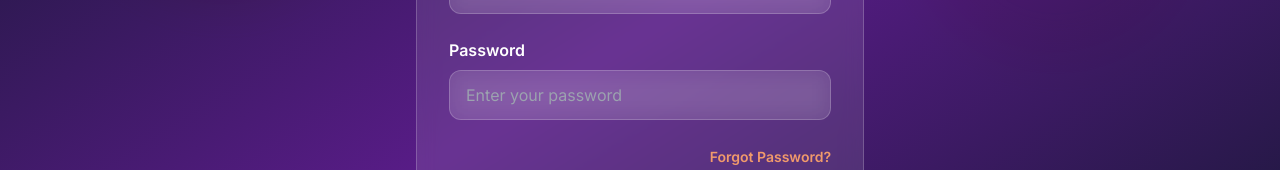
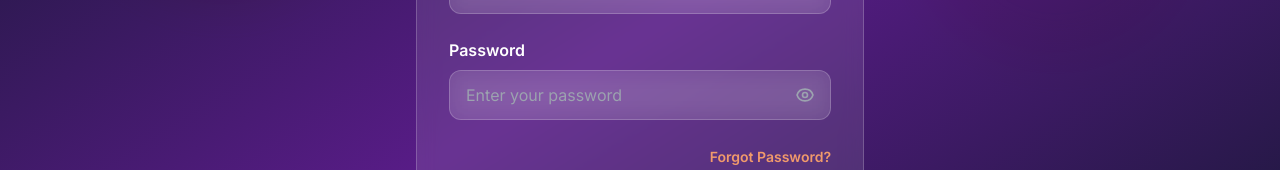
Before and after one commit to Horlyboi03/aidp, a Next.js app: page /admin in a window 1280 px wide. Shown: the part 366-536 px from the top of the page. Built offline with nearby package versions, Linux system fonts and the light colour scheme.

Commit message:
Fixed UI issues: back button, password visibility, notification badges, white modal background

```diff
--- a/app/admin/components/AdminDashboard.tsx
+++ b/app/admin/components/AdminDashboard.tsx
@@ -181,7 +181,7 @@
 
   const tabs = [
     { id: 'overview', label: 'Overview', icon: '📊' },
-    { id: 'applications', label: 'Applications', icon: '📋' },
+    { id: 'applications', label: 'Applications', icon: '📋', badge: stats.pending },
     { id: 'messages', label: 'Messages', icon: '💬', badge: unreadMessagesCount },
     { id: 'settings', label: 'Settings', icon: '⚙️' },
   ]
--- a/app/admin/components/AdminLogin.tsx
+++ b/app/admin/components/AdminLogin.tsx
@@ -29,6 +29,7 @@
   const [showForgotPassword, setShowForgotPassword] = useState(false)
   const [showResetPassword, setShowResetPassword] = useState(false)
   const [resetEmail, setResetEmail] = useState('')
+  const [showPassword, setShowPassword] = useState(false)
 
   const { register, handleSubmit, formState: { errors } } = useForm<LoginData>()
   const { register: registerForgot, handleSubmit: handleSubmitForgot, formState: { errors: errorsForgot } } = useForm<ForgotPasswordData>()
@@ -176,13 +177,31 @@
 
               <div>
                 <label className="block text-white font-semibold mb-2">Password</label>
-                <input
-                  {...register('password', { required: 'Password is required' })}
-                  type="password"
-                  className="form-input w-full px-4 py-3 rounded-xl text-white placeholder-gray-400"
-                  placeholder="Enter your password"
-                  disabled={loading}
-                />
+                <div className="relative">
+                  <input
+                    {...register('password', { required: 'Password is required' })}
+                    type={showPassword ? 'text' : 'password'}
+                    className="form-input w-full px-4 py-3 pr-12 rounded-xl text-white placeholder-gray-400"
+                    placeholder="Enter your password"
+                    disabled={loading}
+                  />
+                  <button
+                    type="button"
+                    onClick={() => setShowPassword(!showPassword)}
+                    className="absolute right-4 top-1/2 -translate-y-1/2 text-gray-400 hover:text-white transition-colors"
+                  >
+                    {showPassword ? (
+                      <svg className="w-5 h-5" fill="none" stroke="currentColor" viewBox="0 0 24 24">
+                        <path strokeLinecap="round" strokeLinejoin="round" strokeWidth={2} d="M13.875 18.825A10.05 10.05 0 0112 19c-4.478 0-8.268-2.943-9.543-7a9.97 9.97 0 011.563-3.029m5.858.908a3 3 0 114.243 4.243M9.878 9.878l4.242 4.242M9.88 9.88l-3.29-3.29m7.532 7.532l3.29 3.29M3 3l3.59 3.59m0 0A9.953 9.953 0 0112 5c4.478 0 8.268 2.943 9.543 7a10.025 10.025 0 01-4.132 5.411m0 0L21 21" />
+                      </svg>
+                    ) : (
+                      <svg className="w-5 h-5" fill="none" stroke="currentColor" viewBox="0 0 24 24">
+                        <path strokeLinecap="round" strokeLinejoin="round" strokeWidth={2} d="M15 12a3 3 0 11-6 0 3 3 0 016 0z" />
+                        <path strokeLinecap="round" strokeLinejoin="round" strokeWidth={2} d="M2.458 12C3.732 7.943 7.523 5 12 5c4.478 0 8.268 2.943 9.542 7-1.274 4.057-5.064 7-9.542 7-4.477 0-8.268-2.943-9.542-7z" />
+                      </svg>
+                    )}
+                  </button>
+                </div>
                 {errors.password && (
                   <p className="text-red-400 text-sm mt-1">{errors.password.message}</p>
                 )}
--- a/app/components/UserDashboard.tsx
+++ b/app/components/UserDashboard.tsx
@@ -105,18 +105,26 @@
   return (
     <section className="min-h-screen py-12 px-4">
       <div className="max-w-6xl mx-auto">
-        {/* Header */}
+        {/* Header with Back Button */}
         <motion.div
           initial={{ opacity: 0, y: 30 }}
           animate={{ opacity: 1, y: 0 }}
           className="glass-effect rounded-3xl p-8 mb-8"
         >
-          <div className="flex justify-between items-center">
-            <div>
+          <div className="flex justify-between items-center flex-wrap gap-4">
+            <div className="flex-1">
               <h1 className="text-3xl font-bold gradient-text mb-2">Welcome back, {user.fullName}!</h1>
               <p className="text-gray-300">Manage your grant applications and track their status</p>
             </div>
             <div className="flex space-x-4">
+              <motion.button
+                onClick={() => window.location.href = '/'}
+                className="bg-gray-600 hover:bg-gray-700 text-white px-6 py-3 rounded-xl font-semibold transition-colors"
+                whileHover={{ scale: 1.05 }}
+                whileTap={{ scale: 0.95 }}
+              >
+                ← Back to Home
+              </motion.button>
               <motion.button
                 onClick={onApplyNew}
                 className="btn-coral px-6 py-3 rounded-xl font-semibold"
```
